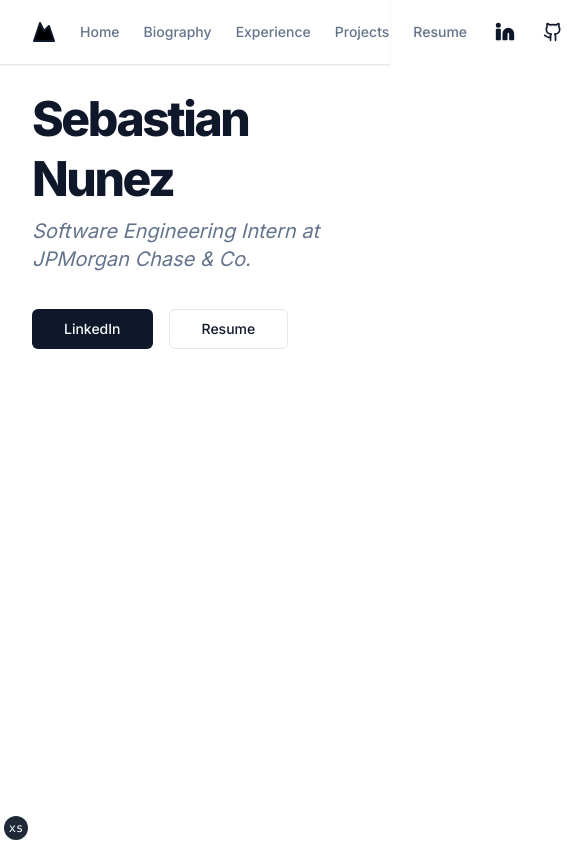
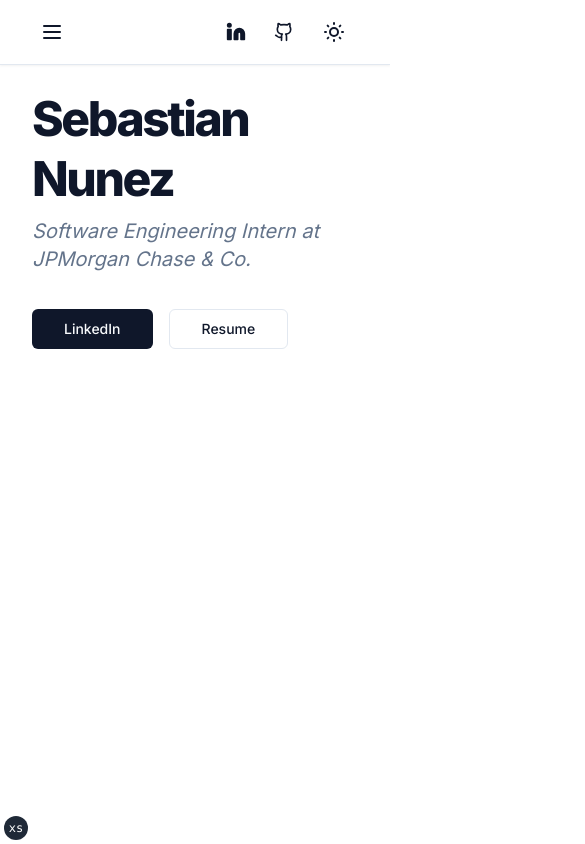
Before and after one commit to sebastian-nunez/portfolio-nextjs, a Next.js app: page / in a window 390 px wide. Shown: the top 844 px of the page, 585 px wide, since content can reach past the window. Built offline with nearby package versions, Linux system fonts and the light colour scheme.

Commit message:
added mobile nav

```diff
--- a/components/icons.tsx
+++ b/components/icons.tsx
@@ -1,9 +1,11 @@
 import {
   Github,
   Linkedin,
+  MenuIcon,
   Moon,
   Mountain,
   SunMedium,
+  XCircle,
   type Icon as LucideIcon,
 } from "lucide-react"
 
@@ -15,4 +17,6 @@
   linkedin: Linkedin,
   logo: Mountain,
   github: Github,
+  menu: MenuIcon,
+  close: XCircle,
 }
--- a/components/main-nav.tsx
+++ b/components/main-nav.tsx
@@ -1,25 +1,44 @@
+"use client"
+
 import * as React from "react"
 import Link from "next/link"
+import { useSelectedLayoutSegment } from "next/navigation"
 
 import { NavItem } from "@/types/nav"
 import { siteConfig } from "@/config/site"
 import { cn } from "@/lib/utils"
+
 import { Icons } from "@/components/icons"
+import { MobileNav } from "@/components/mobile-nav"
 
 interface MainNavProps {
   items?: NavItem[]
+  children?: React.ReactNode
 }
 
-export function MainNav({ items }: MainNavProps) {
+export function MainNav({ items, children }: MainNavProps) {
+  const segment = useSelectedLayoutSegment()
+  const [showMobileMenu, setShowMobileMenu] = React.useState<boolean>(false)
+
   return (
     <div className="flex gap-6 md:gap-10">
       <Link href="/" className="flex items-center space-x-2">
-        <Icons.logo className="h-6 w-6 text-primary fill-inherit" />
-        <span className="font-bold hidden md:inline">{siteConfig.name}</span>
+        <Icons.logo className="mb-2 h-6 w-6 fill-inherit hidden md:inline" />
+
+        {/* Mobile Nav */}
+        <div
+          className="flex items-center space-x-2 md:hidden"
+          onClick={() => setShowMobileMenu((current) => !current)}
+        >
+          {showMobileMenu ? <Icons.close /> : <Icons.menu />}
+          <span className="sr-only">Menu</span>
+        </div>
+
+        <span className="font-bold hidden lg:inline">{siteConfig.name}</span>
       </Link>
 
       {items?.length ? (
-        <nav className="flex gap-6">
+        <nav className="hidden md:flex md:gap-6 ">
           {items?.map(
             (item, index) =>
               item.href && (
@@ -27,7 +46,10 @@
                   key={index}
                   href={item.href}
                   className={cn(
-                    "flex items-center text-sm font-medium text-muted-foreground",
+                    "flex items-center text-lg font-medium transition-colors hover:text-foreground/80 sm:text-sm",
+                    item.href.startsWith(`/${segment}`)
+                      ? "text-foreground"
+                      : "text-foreground/60",
                     item.disabled && "cursor-not-allowed opacity-80"
                   )}
                 >
@@ -37,6 +59,10 @@
           )}
         </nav>
       ) : null}
+
+      {showMobileMenu && items && (
+        <MobileNav items={items}>{children}</MobileNav>
+      )}
     </div>
   )
 }
--- /dev/null
+++ b/components/mobile-nav.tsx
@@ -0,0 +1,42 @@
+import * as React from "react"
+import Link from "next/link"
+
+import { NavItem } from "@/types/nav"
+import { cn } from "@/lib/utils"
+import { useLockBody } from "@/hooks/use-lock-body"
+
+interface MobileNavProps {
+  items: NavItem[]
+  children?: React.ReactNode
+}
+
+export function MobileNav({ items, children }: MobileNavProps) {
+  useLockBody()
+
+  return (
+    <div
+      className={cn(
+        "fixed inset-0 top-14 z-50 grid h-[calc(100vh-4rem)] grid-flow-row auto-rows-max overflow-auto p-6 pb-32 shadow-lg animate-in slide-in-from-bottom-80 md:hidden"
+      )}
+    >
+      <div className="relative z-20 grid gap-6 rounded-md bg-popover p-4 text-popover-foreground shadow-md">
+        <nav className="grid grid-flow-row auto-rows-max text-sm">
+          {items.map((item, index) => (
+            <Link
+              key={index}
+              href={item.disabled ? "#" : (item.href as string)}
+              className={cn(
+                "flex w-full items-center rounded-md p-2 text-sm font-medium hover:underline",
+                item.disabled && "cursor-not-allowed opacity-60"
+              )}
+            >
+              {item.title}
+            </Link>
+          ))}
+        </nav>
+
+        {children}
+      </div>
+    </div>
+  )
+}
```
